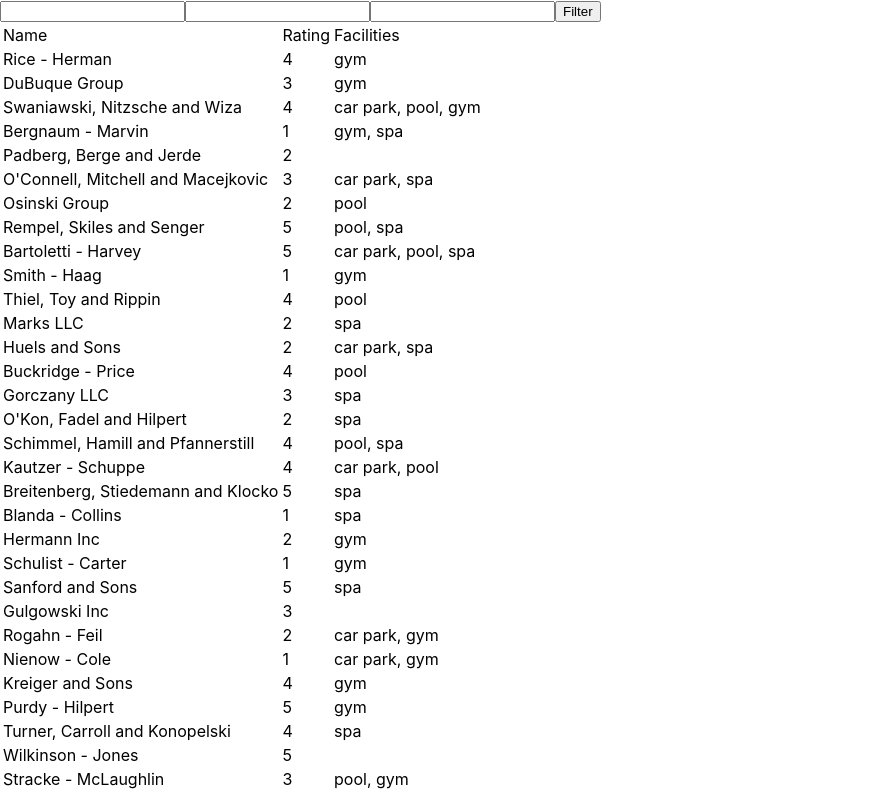
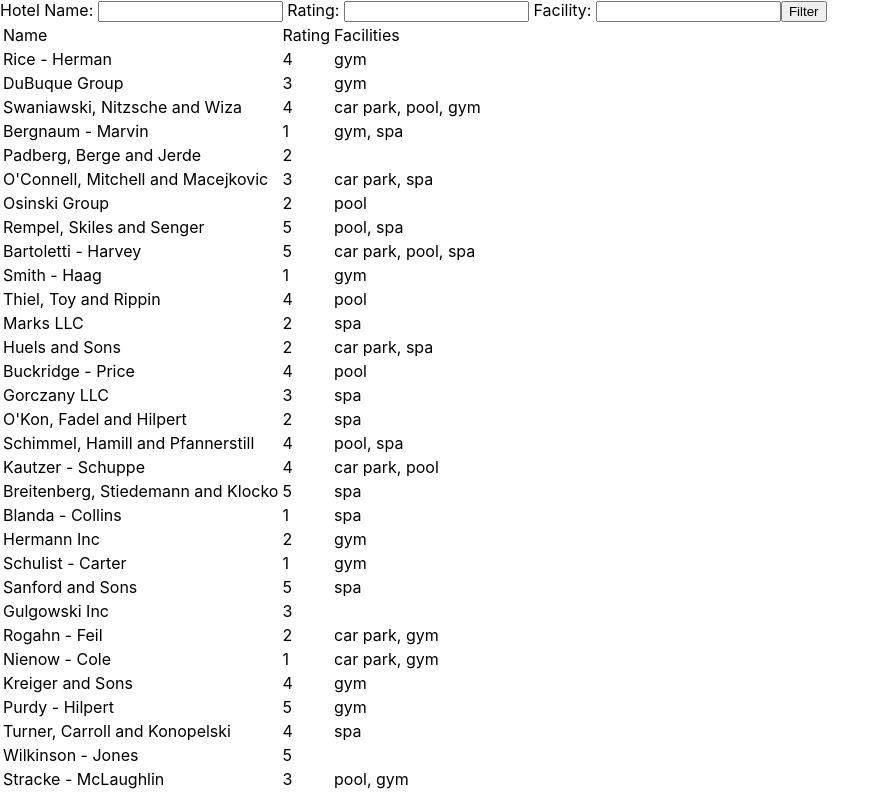
Before and after one commit to operation-orange/test, a React app: page / in a window 1280 px wide. Shown: the top 795 px of the page, without its empty margins (0-890 px from the left). Built offline with nearby package versions, Linux system fonts and the light colour scheme.

Commit message:
basic tweaks

```diff
--- a/src/components/FilterForm/FilterForm.jsx
+++ b/src/components/FilterForm/FilterForm.jsx
@@ -8,18 +8,26 @@ export const FilterForm = ({
   name, rating, facility, updateFilterFormAction, filterHotelsAction,
 }) => (
   <div className="filter-form">
+    Hotel Name:
+    {' '}
     <input
       type="text"
       className="filter-form__name-field"
       onChange={changeHandler(updateFilterFormAction, 'name')}
       value={name}
     />
+    {' '}
+    Rating:
+    {' '}
     <input
       type="text"
       className="filter-form__rating-field"
       onChange={changeHandler(updateFilterFormAction, 'rating')}
       value={rating}
     />
+    {' '}
+    Facility:
+    {' '}
     <input
       type="text"
       className="filter-form__facility-field"
```
Also changed, not shown: 1 other file (tests, documents, lock files or other folders).
